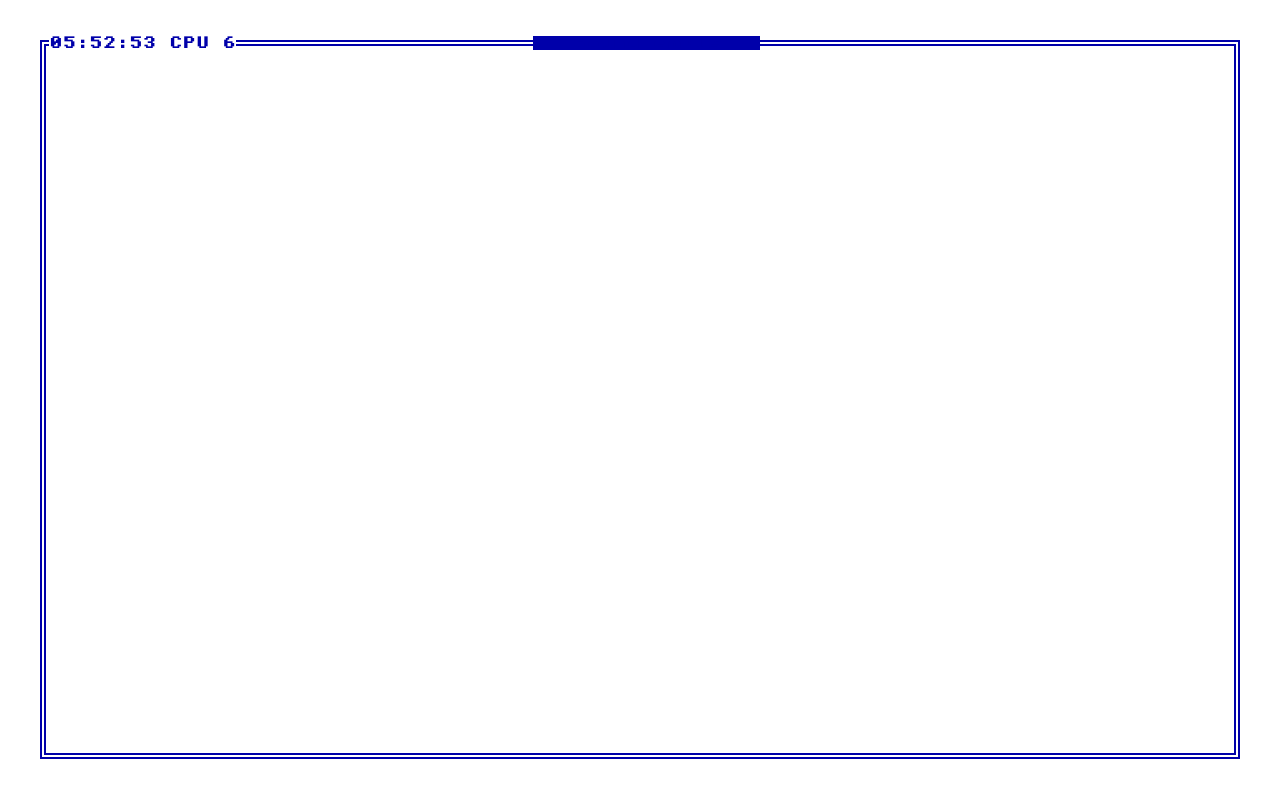
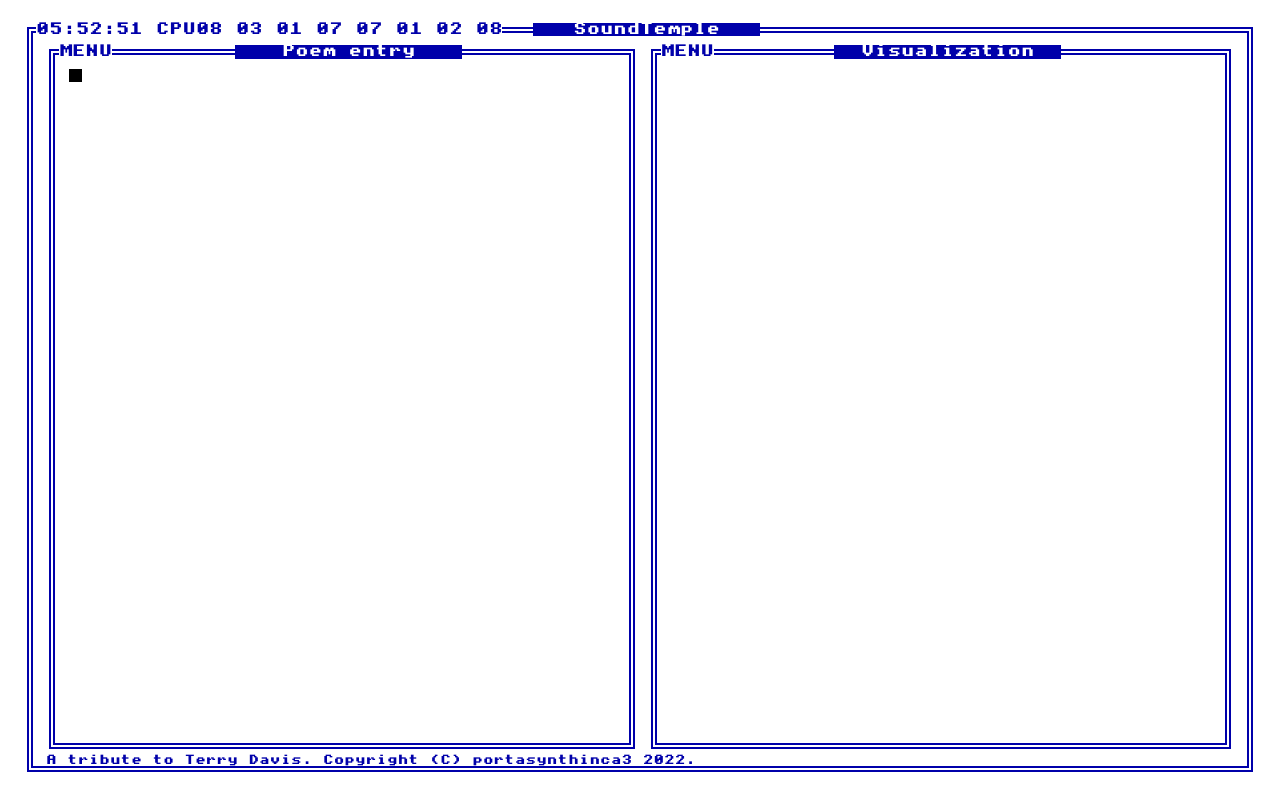
Before and after one commit to portasynthinca3/soundtemple, a website with bundled scripts: page src/index.html in a window 1280 px wide. Built offline with nearby package versions, Linux system fonts and the light colour scheme; files whose address does not match are found by name.

Commit message:
feat: poem entry with custom caret

```diff
--- a/package.json
+++ b/package.json
@@ -5,9 +5,9 @@
   "main": "index.js",
   "scripts": {
     "clean": "rm -rf dist",
-    "build:static": "cp -r src/*.html src/*.css src/*.ttf dist/",
+    "build:static": "cp -r src/*.html src/*.css src/*.ttf src/*.cur dist/",
     "build:ts": "spack",
-    "build:wasm": "clang -O3 -Wall --target=wasm32 -flto -nostdlib -fvisibility=hidden -ffunction-sections -fdata-sections -std=c18 -Wl,--no-entry -Wl,--strip-all -Wl,--export-dynamic -Wl,--error-limit=0 -Wl,--lto-O3 -Wl,-O3 -Wl,--gc-sections src/c/*.c -o dist/index.wasm",
+    "build:wasm": "clang -O3 -Wall --target=wasm32 -flto -nostdlib -fvisibility=hidden -ffunction-sections -fdata-sections -std=c18 -Wl,--no-entry -Wl,--strip-all -Wl,--export-dynamic -Wl,--allow-undefined -Wl,--error-limit=0 -Wl,--lto-O3 -Wl,-O3 -Wl,--gc-sections src/c/*.c -o dist/index.wasm",
     "build": "pnpm clean && mkdir dist && pnpm build:static && pnpm build:ts && pnpm build:wasm",
     "serve": "static-server -p 8080 dist"
   },
--- a/src/index.css
+++ b/src/index.css
@@ -26,11 +26,16 @@
 
     font-family: "TempleOS";
     font-size: 10pt;
+    line-height: 1em;
+
+    cursor: url("./cursor.cur"), default;
 }
 
+
+
 body {
-    margin: 3em !important;
-    height: calc(100vh - 9em);
+    margin: 2em !important;
+    height: calc(100vh - 7em);
     overflow: hidden hidden;
     background: var(--Iwhite);
     color: var(--blue);
@@ -63,7 +68,8 @@ body {
     text-align: center;
     content: attr(data-win-title);
     background: var(--blue);
-    animation: 0.5s title-blink steps(2, jump-none) infinite alternate;
+    color: var(--Iwhite);
+    /* animation: 0.5s title-blink steps(2, jump-none) infinite alternate; */
 }
 
 #missing-support {
@@ -79,3 +85,74 @@ body {
 #missing-support > #feature {
     color: var(--green);
 }
+
+
+
+#copyright {
+    font-size: 0.8em;
+}
+
+#main-layout {
+    display: flex;
+    flex-direction: row;
+    height: 100%;
+}
+
+#poem-entry {
+    width: fit-content;
+}
+#poem {
+    width: 41em; /* 40 characters + scrollbar */
+    height: 100%;
+    border: none;
+    padding: 0;
+    margin: 0;
+    resize: none;
+    overflow: hidden scroll;
+    outline: none;
+    background: transparent;
+    cursor: url("./cursor.cur"), default;
+    caret-color: transparent;
+
+    font-family: TempleOS;
+    font-size: 10pt;
+    line-height: 1em;
+    word-break: break-all;
+
+    scrollbar-color: var(--blue) var(--Iwhite);
+    scrollbar-width: auto;
+}
+#poem::-webkit-scrollbar {
+    width: 1em;
+    margin: 0;
+}
+#poem::-webkit-scrollbar-track {
+    background: var(--Iwhite);
+}
+#poem::-webkit-scrollbar-thumb {
+    background: var(--blue);
+}
+
+@keyframes caret-blink {
+    from { background: var(--Iyellow) };
+    to   { background: var(--black) };
+}
+#caret {
+    position: absolute;
+    top: 0;
+    left: 0;
+    width: 1em;
+    height: 1em;
+    background: var(--black);
+    animation: 0.5s caret-blink steps(2, jump-none) infinite alternate;
+}
+
+#audio-vis {
+    width: 100%;
+    margin-left: 1em;
+}
+
+canvas {
+    image-rendering: pixelated;
+    image-rendering: crisp-edges;
+}
--- a/src/index.html
+++ b/src/index.html
@@ -13,5 +13,17 @@
             <span id="feature"></span>
             <span>Please update it.</span>
         </div>
+
+        <div id="main-layout">
+            <div id="poem-entry" class="window" data-win-title="Poem entry" data-win-left="MENU">
+                <textarea id="poem"></textarea>
+                <div id="caret"></div>
+            </div>
+            <div id="audio-vis" class="window" data-win-title="Visualization" data-win-left="MENU">
+                <canvas></canvas>
+            </div>
+        </div>
+
+        <span id="copyright">A tribute to Terry Davis. Copyright (C) portasynthinca3 2022.</span>
     </body>
 </html>
--- a/src/ts/index.ts
+++ b/src/ts/index.ts
@@ -1,6 +1,13 @@
 function $<T extends HTMLElement>(selector: string) {
     return document.querySelector(selector) as unknown as T;
 }
+
+if(!WebAssembly)
+    unsupportedError("WebAssembly");
+if(!WebAssembly.instantiateStreaming)
+    unsupportedError("instantiateStreaming");
+if(!String.prototype.matchAll)
+    unsupportedError("matchAll");
 
 // update time and fake CPU usage
 setInterval(() => {
@@ -10,9 +17,38 @@ setInterval(() => {
         second: "2-digit",
         hour12: false
     });
-    const cpu = Math.round(Math.random() * 10);
-    document.body.setAttribute("data-win-left", `${time} CPU ${cpu}`);
+
+    let status = `${time} CPU`;
+    for(let i = 0; i < 8; i++)
+        status += `0${Math.round(Math.random() * 8) + 1} `;
+
+    document.body.setAttribute("data-win-left", status);
 }, 500);
+
+// update caret position
+const poem = $<HTMLTextAreaElement>("#poem");
+const caret = $<HTMLDivElement>("#caret");
+poem.addEventListener("keyup", updateCaret);
+poem.addEventListener("keydown", updateCaret);
+poem.addEventListener("input", updateCaret);
+poem.addEventListener("click", updateCaret);
+poem.addEventListener("scroll", updateCaret);
+function updateCaret() {
+    const upToCaret = poem.value.substring(0, poem.selectionStart);
+    const lines = [...upToCaret.matchAll(/(.{1,40})|(^$)/gm)];
+    if(lines.length === 0) {
+        caret.style.top = caret.style.left = "1em";
+        return;
+    }
+    const left = lines[lines.length - 1][0].length;
+    const top = lines.length - 1;
+    caret.style.top = `calc(${top + 1}em - ${poem.scrollTop}px)`;
+    caret.style.left = `${left + 1}em`;
+}
+updateCaret();
+poem.focus();
+// update caret visibility
+
 
 function unsupportedError(feat: string) {
     $<HTMLSpanElement>("#missing-support #feature").innerText = feat;
@@ -20,11 +56,6 @@ function unsupportedError(feat: string) {
     throw Error(`No ${feat} support`);
 }
 
-if(!WebAssembly)
-    unsupportedError("WebAssembly");
-if(!WebAssembly.instantiateStreaming)
-    unsupportedError("instantiateStreaming");
-
 const worker = new Worker("./render.js");
 worker.postMessage({ type: "init" });
 worker.postMessage({ type: "test" });
--- a/tsconfig.json
+++ b/tsconfig.json
@@ -1,6 +1,6 @@
 {
     "compilerOptions": {
-        "target": "es2015",
+        "target": "es2020",
 
         "sourceMap": true,
         "strict": true,
```
Also changed, not shown: 2 other files.
